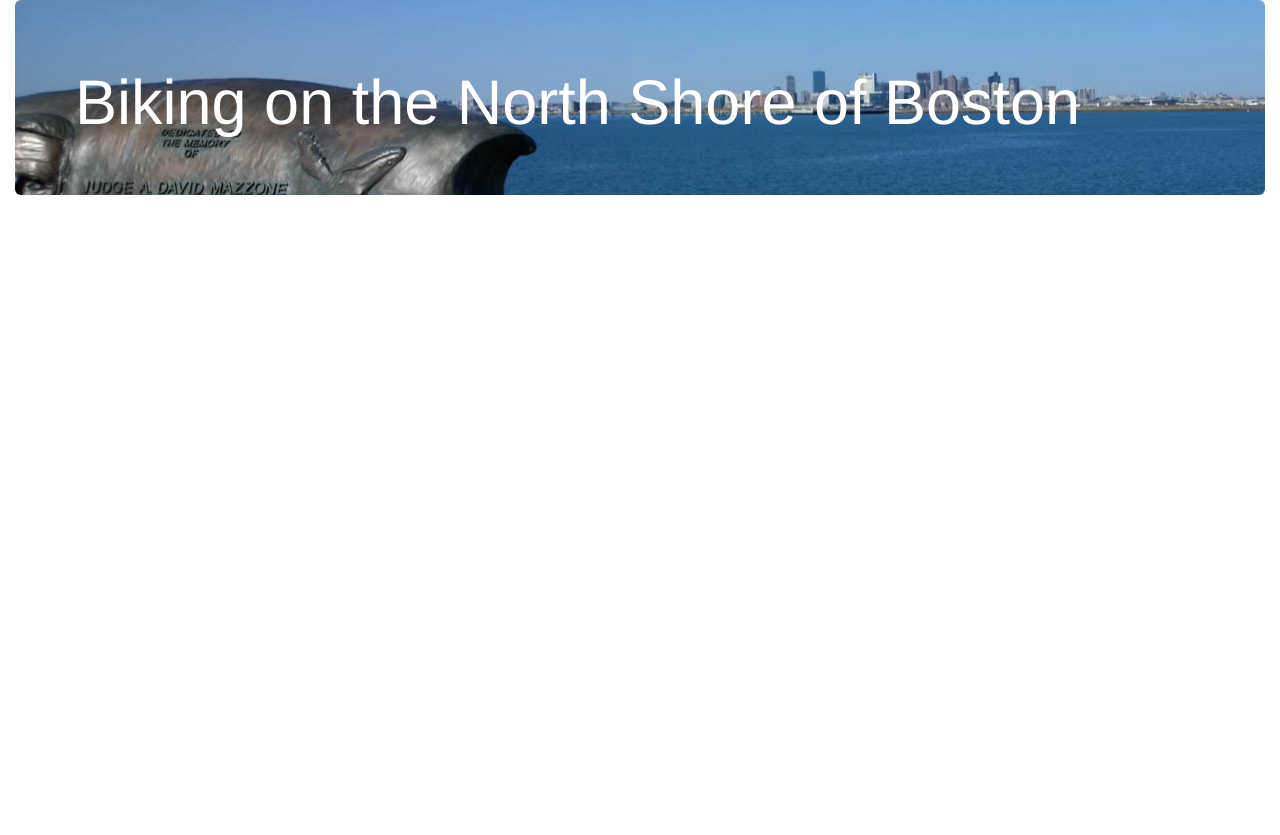
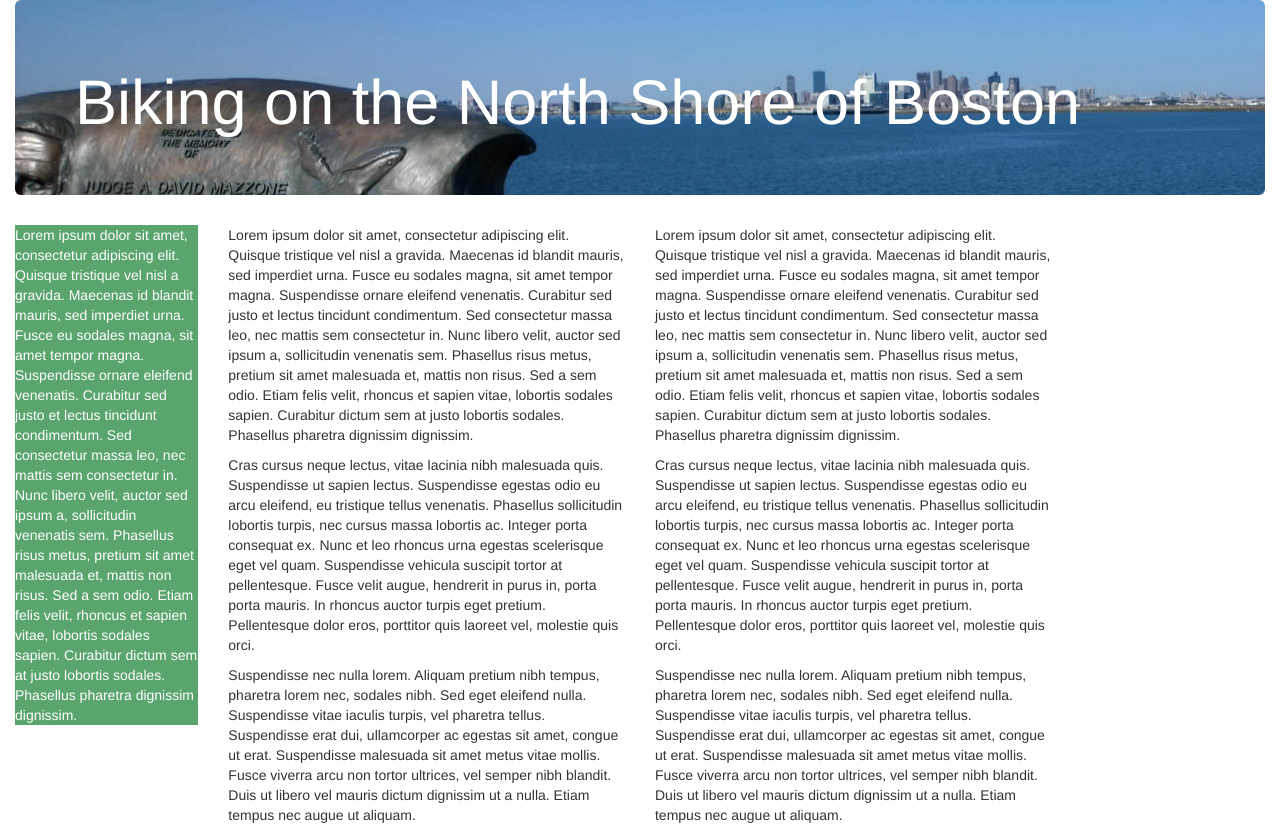
Before and after one commit to ambielecki/biking, a PHP site: page / in a window 1280 px wide. Before the commit the page ends 195 px from the top, so only its background shows below. Run offline with PHP 8.4, Linux system fonts and the light colour scheme.

Commit message:
playing with layout

```diff
--- a/css/custom.css
+++ b/css/custom.css
@@ -2,3 +2,7 @@
     background-image: url("../images/bostonbackground.jpg");
     color: white;
 }
+#aside_left{
+    background-color: #5aa56d;
+    color: white;
+}
--- a/index.php
+++ b/index.php
@@ -17,5 +17,38 @@
             <div class="jumbotron" id="site_header"><h1>Biking on the North Shore of Boston</h1></div>
         </div>
     </header>
+    <div class="container-fluid">
+        <div class="row">
+            <div class="col-sm-2">
+                <aside id="aside_left">
+                    <p>
+                        Lorem ipsum dolor sit amet, consectetur adipiscing elit. Quisque tristique vel nisl a gravida. Maecenas id blandit mauris, sed imperdiet urna. Fusce eu sodales magna, sit amet tempor magna. Suspendisse ornare eleifend venenatis. Curabitur sed justo et lectus tincidunt condimentum. Sed consectetur massa leo, nec mattis sem consectetur in. Nunc libero velit, auctor sed ipsum a, sollicitudin venenatis sem. Phasellus risus metus, pretium sit amet malesuada et, mattis non risus. Sed a sem odio. Etiam felis velit, rhoncus et sapien vitae, lobortis sodales sapien. Curabitur dictum sem at justo lobortis sodales. Phasellus pharetra dignissim dignissim.
+                    </p>
+                </aside>
+            </div>
+            <div class="col-sm-4">
+                <p>
+                    Lorem ipsum dolor sit amet, consectetur adipiscing elit. Quisque tristique vel nisl a gravida. Maecenas id blandit mauris, sed imperdiet urna. Fusce eu sodales magna, sit amet tempor magna. Suspendisse ornare eleifend venenatis. Curabitur sed justo et lectus tincidunt condimentum. Sed consectetur massa leo, nec mattis sem consectetur in. Nunc libero velit, auctor sed ipsum a, sollicitudin venenatis sem. Phasellus risus metus, pretium sit amet malesuada et, mattis non risus. Sed a sem odio. Etiam felis velit, rhoncus et sapien vitae, lobortis sodales sapien. Curabitur dictum sem at justo lobortis sodales. Phasellus pharetra dignissim dignissim.
+                </p>
+                <p>
+                    Cras cursus neque lectus, vitae lacinia nibh malesuada quis. Suspendisse ut sapien lectus. Suspendisse egestas odio eu arcu eleifend, eu tristique tellus venenatis. Phasellus sollicitudin lobortis turpis, nec cursus massa lobortis ac. Integer porta consequat ex. Nunc et leo rhoncus urna egestas scelerisque eget vel quam. Suspendisse vehicula suscipit tortor at pellentesque. Fusce velit augue, hendrerit in purus in, porta porta mauris. In rhoncus auctor turpis eget pretium. Pellentesque dolor eros, porttitor quis laoreet vel, molestie quis orci.
+                </p>
+                <p>
+                    Suspendisse nec nulla lorem. Aliquam pretium nibh tempus, pharetra lorem nec, sodales nibh. Sed eget eleifend nulla. Suspendisse vitae iaculis turpis, vel pharetra tellus. Suspendisse erat dui, ullamcorper ac egestas sit amet, congue ut erat. Suspendisse malesuada sit amet metus vitae mollis. Fusce viverra arcu non tortor ultrices, vel semper nibh blandit. Duis ut libero vel mauris dictum dignissim ut a nulla. Etiam tempus nec augue ut aliquam.
+                </p>
+            </div>
+            <div class="col-sm-4">
+                <p>
+                    Lorem ipsum dolor sit amet, consectetur adipiscing elit. Quisque tristique vel nisl a gravida. Maecenas id blandit mauris, sed imperdiet urna. Fusce eu sodales magna, sit amet tempor magna. Suspendisse ornare eleifend venenatis. Curabitur sed justo et lectus tincidunt condimentum. Sed consectetur massa leo, nec mattis sem consectetur in. Nunc libero velit, auctor sed ipsum a, sollicitudin venenatis sem. Phasellus risus metus, pretium sit amet malesuada et, mattis non risus. Sed a sem odio. Etiam felis velit, rhoncus et sapien vitae, lobortis sodales sapien. Curabitur dictum sem at justo lobortis sodales. Phasellus pharetra dignissim dignissim.
+                </p>
+                <p>
+                    Cras cursus neque lectus, vitae lacinia nibh malesuada quis. Suspendisse ut sapien lectus. Suspendisse egestas odio eu arcu eleifend, eu tristique tellus venenatis. Phasellus sollicitudin lobortis turpis, nec cursus massa lobortis ac. Integer porta consequat ex. Nunc et leo rhoncus urna egestas scelerisque eget vel quam. Suspendisse vehicula suscipit tortor at pellentesque. Fusce velit augue, hendrerit in purus in, porta porta mauris. In rhoncus auctor turpis eget pretium. Pellentesque dolor eros, porttitor quis laoreet vel, molestie quis orci.
+                </p>
+                <p>
+                    Suspendisse nec nulla lorem. Aliquam pretium nibh tempus, pharetra lorem nec, sodales nibh. Sed eget eleifend nulla. Suspendisse vitae iaculis turpis, vel pharetra tellus. Suspendisse erat dui, ullamcorper ac egestas sit amet, congue ut erat. Suspendisse malesuada sit amet metus vitae mollis. Fusce viverra arcu non tortor ultrices, vel semper nibh blandit. Duis ut libero vel mauris dictum dignissim ut a nulla. Etiam tempus nec augue ut aliquam.
+                </p>
+            </div>
+        </div>
+    </div><!-- end container -->
 </body>
 </html>
```
